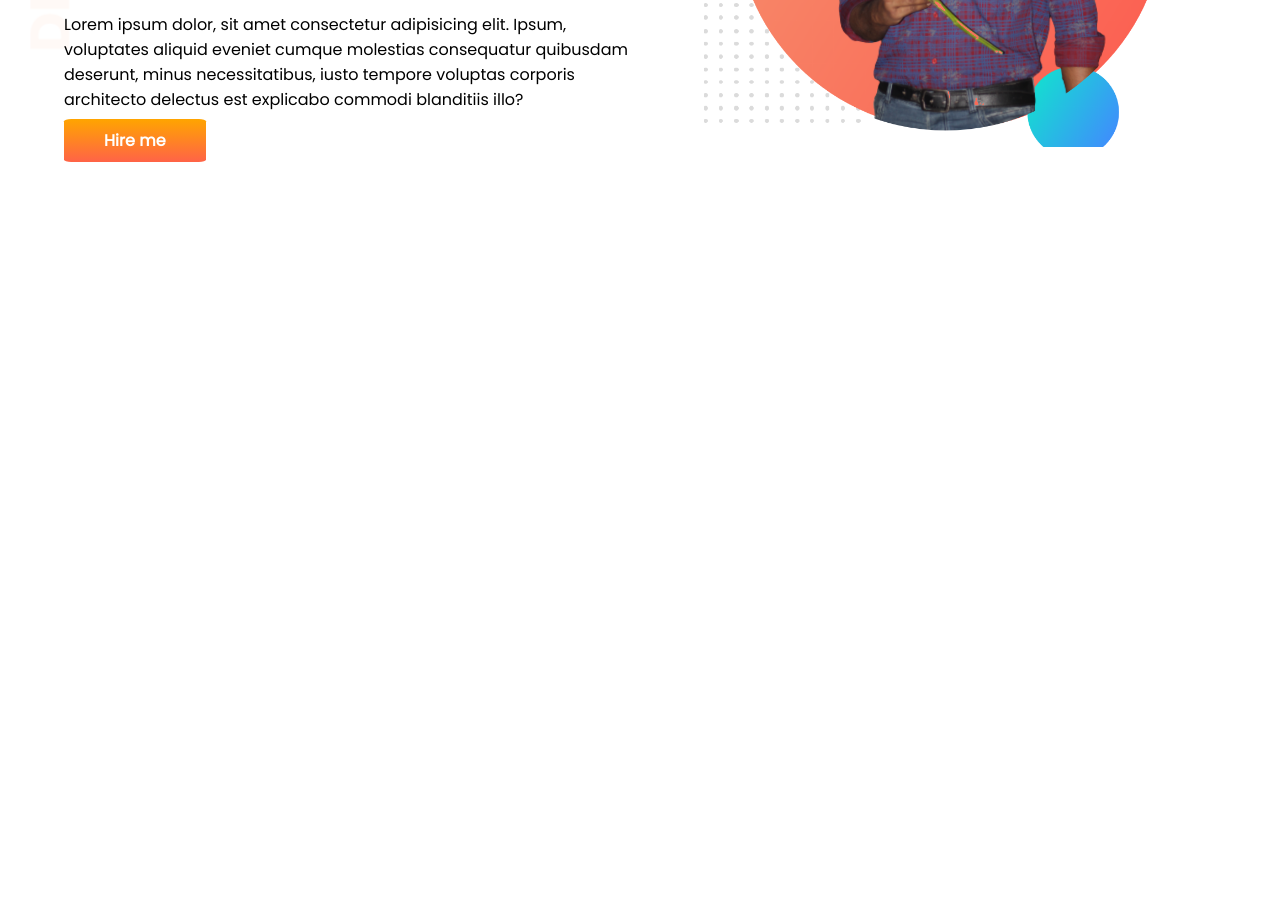
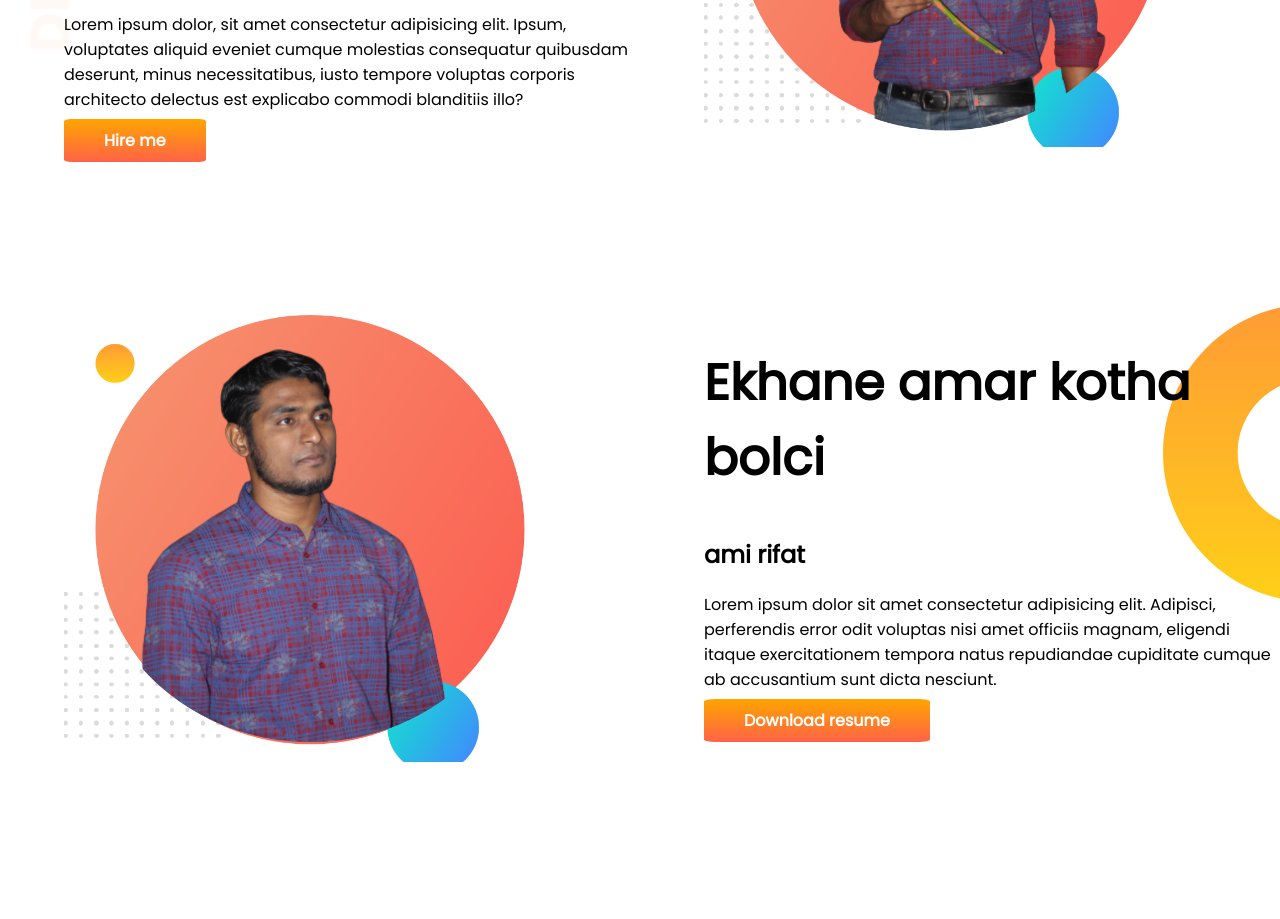
Before and after one commit to mezba10438/development-project, a plain HTML site: page index.html in a window 1280 px wide. Shown: the part 310-1229 px from the top of the page. Before the commit the page ends 800 px from the top, so only its background shows below. Drawn offline with Linux system fonts and the light colour scheme.

Commit message:
second page

```diff
--- a/index.html
+++ b/index.html
@@ -27,6 +27,23 @@
         <div class="width-size"><img src="images/rt.png" alt=""></div>
     </section>
 
+    <section class="drem-big">
+        <div class="width-size">
+            <img src="images/rifat.png" alt="">
+        </div>
+        <div class="width-size">
+            <h1>Ekhane amar kotha bolci</h1>
+            <h2>ami rifat</h2>
+            <p>Lorem ipsum dolor sit amet consectetur adipisicing elit. Adipisci, perferendis error odit voluptas nisi
+                amet officiis magnam, eligendi itaque exercitationem tempora natus repudiandae cupiditate cumque ab
+                accusantium sunt dicta nesciunt.</p>
+            <a class="click-buttun" target="_blank" href="Download">Download resume</a>
+        </div>
+
+
+
+    </section>
+
 </body>
 
 </html>
--- a/style.css
+++ b/style.css
@@ -12,6 +12,7 @@ h1{
 
 section{
     display: flex;
+    padding-bottom: 150px;
 }
 .width-size{
     width: 50%;
@@ -34,3 +35,9 @@ section{
     background-repeat: no-repeat;
 
 }
+.drem-big{
+    background-image: url(images/dream-bg.png);
+    background-repeat: no-repeat;
+    background-position: right top;
+
+}
```
